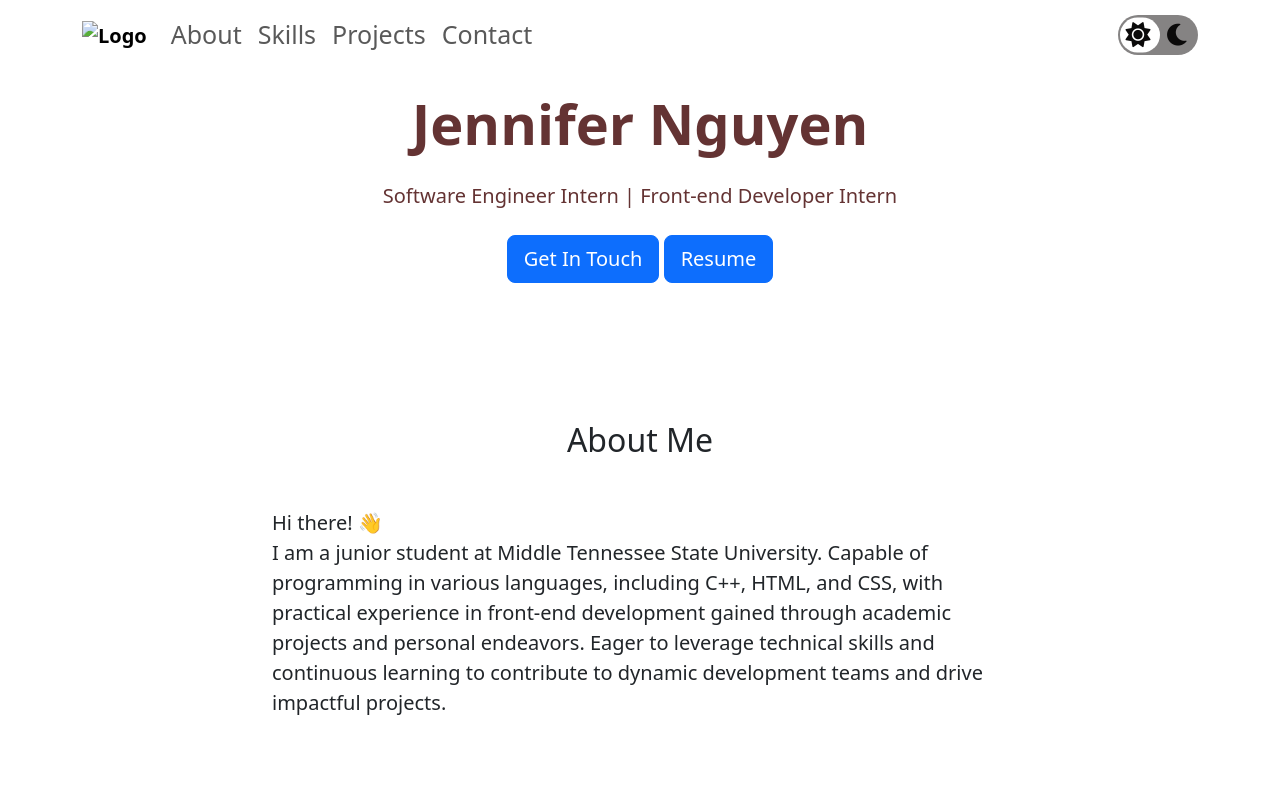
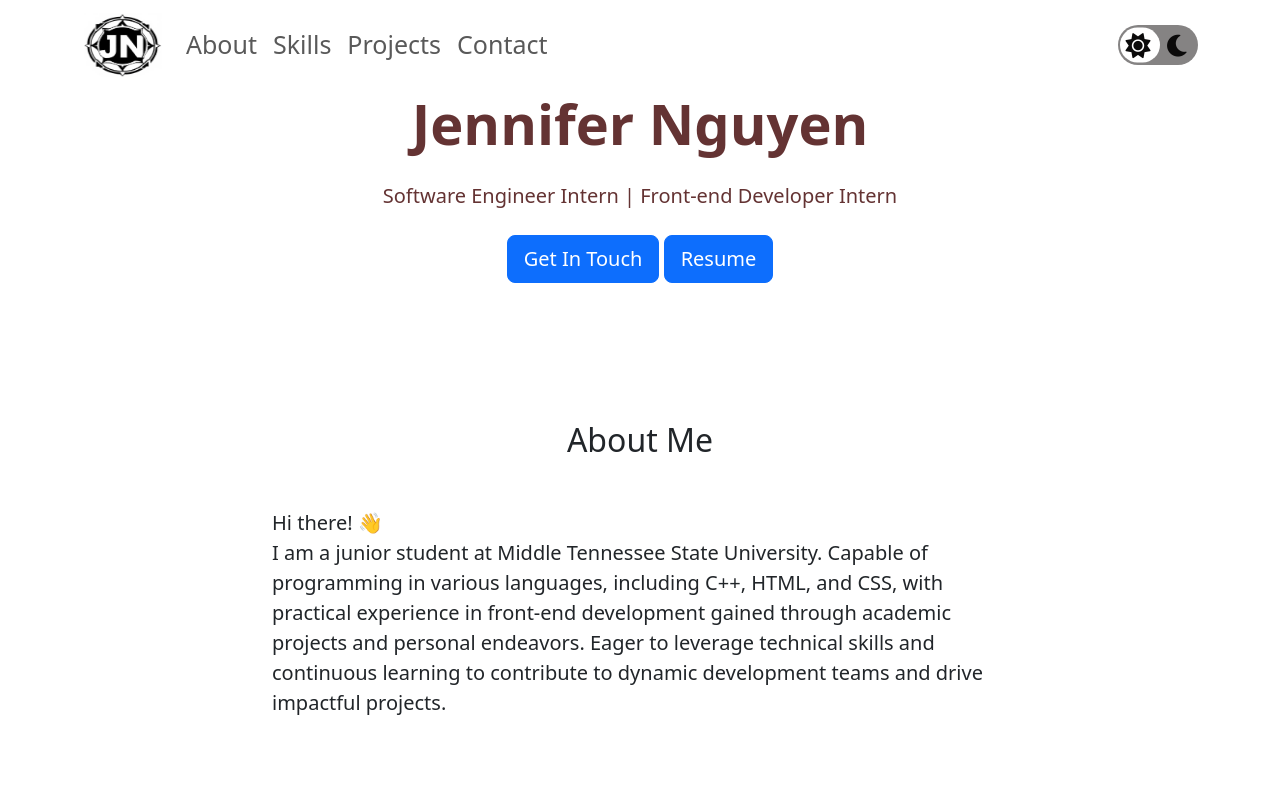
Before and after one commit to Jennygit03/Jennifer_portfolio, a plain HTML site: page index.html in a window 1280 px wide. Shown: the top 800 px of the page. Drawn offline with nearby package versions, Linux system fonts and the light colour scheme.

Commit message:
Update index.html

```diff
--- a/index.html
+++ b/index.html
@@ -21,7 +21,7 @@
         <div class="container">
 <!-- Brand Logo -->
         <a class="navbar-brand fw-bold">
-            <img src="images/logo.png" alt="Logo" width="80" height="64">
+            <img src="logo.png" alt="Logo" width="80" height="64">
         </a>
             <button class="navbar-toggler" type="button" data-bs-toggle="collapse" data-bs-target="#navbarNav">
                 <span class="navbar-toggler-icon"></span>
@@ -175,7 +175,6 @@
 
       <script src="https://cdnjs.cloudflare.com/ajax/libs/bootstrap/5.3.2/js/bootstrap.bundle.min.js"></script>
       <script src="script.js"></script>
-      <script src="car.js"></script>
 
       <script>
           window.addEventListener('scroll', function() {
```
